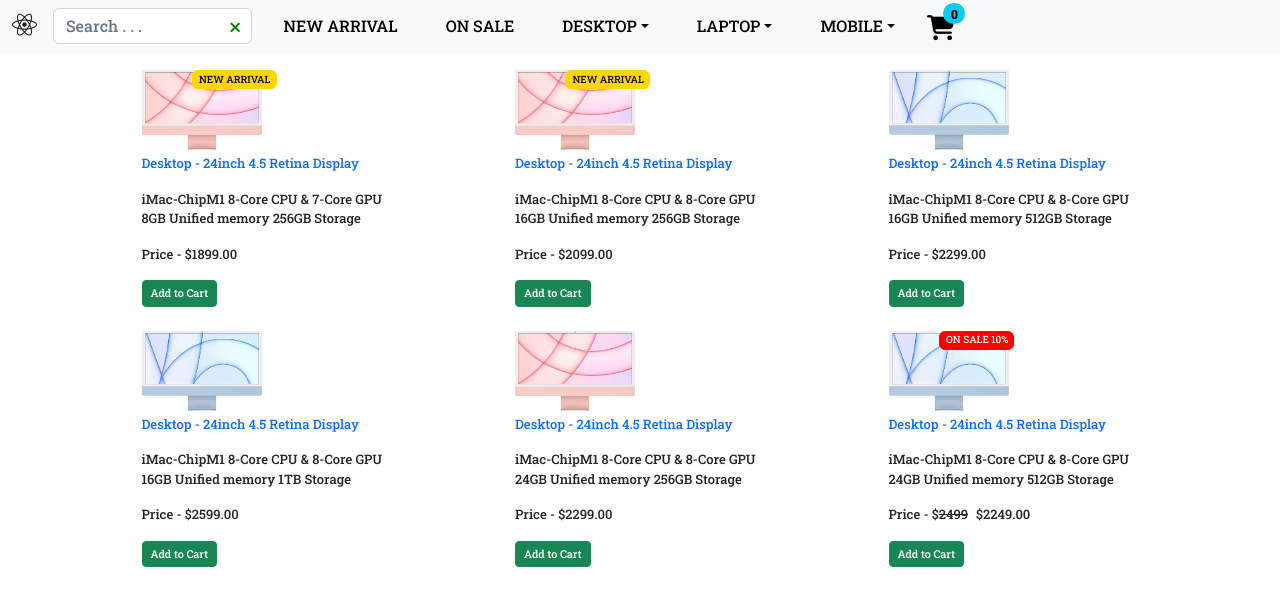
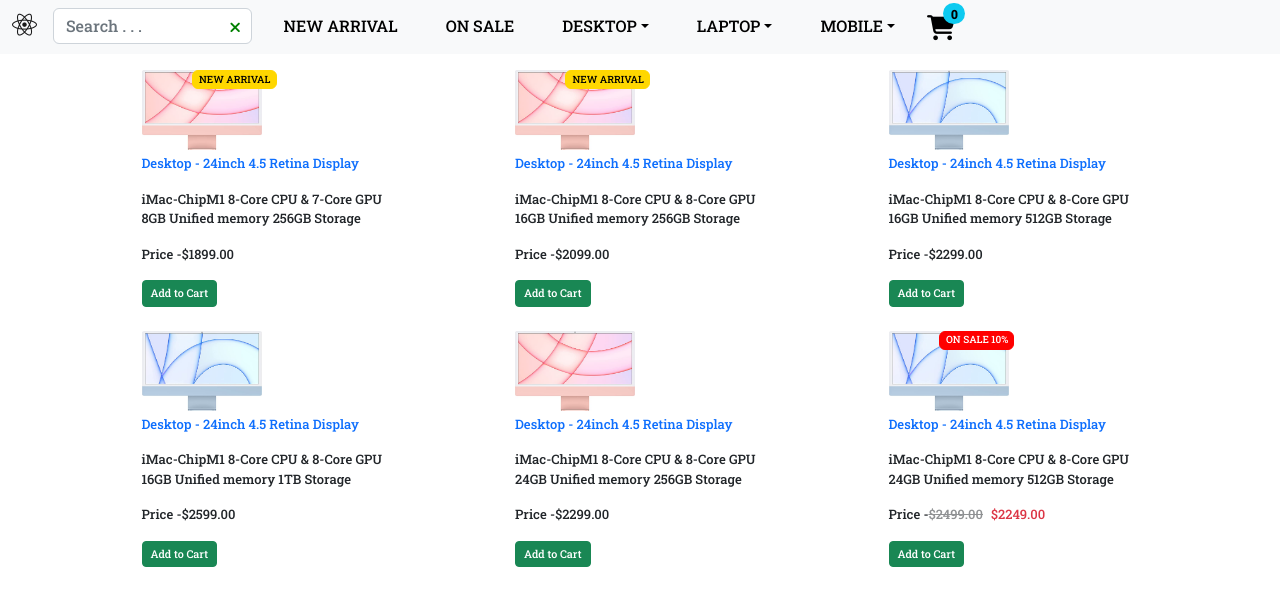
Before and after one commit to thangtruong-swin/thangtruong-shoppingcart, a React (Create React App) app: page / in a window 1280 px wide. Shown: the part 129-718 px from the top of the page. Built offline with nearby package versions, Linux system fonts and the light colour scheme.

Commit message:
update opacity

```diff
--- a/src/component/cards.jsx
+++ b/src/component/cards.jsx
@@ -31,18 +31,18 @@
 				</p>
 				<p>{description}</p>
 				<p>
-					Price - $
+					Price -
 					{item.onSale ? (
 						<span>
 							<span className="text-decoration-line-through font-italic">
-								<del>{price}</del>
+								<del className="opacity-50">${price.toFixed(2)}</del>
 							</span>
-							<span className="mx-2">
+							<span className="mx-2 text-danger">
 								${Math.round(price - price * 0.1).toFixed(2)}
 							</span>
 						</span>
 					) : (
-						price.toFixed(2)
+						<span>${price.toFixed(2)}</span>
 					)}
 				</p>
 
```
